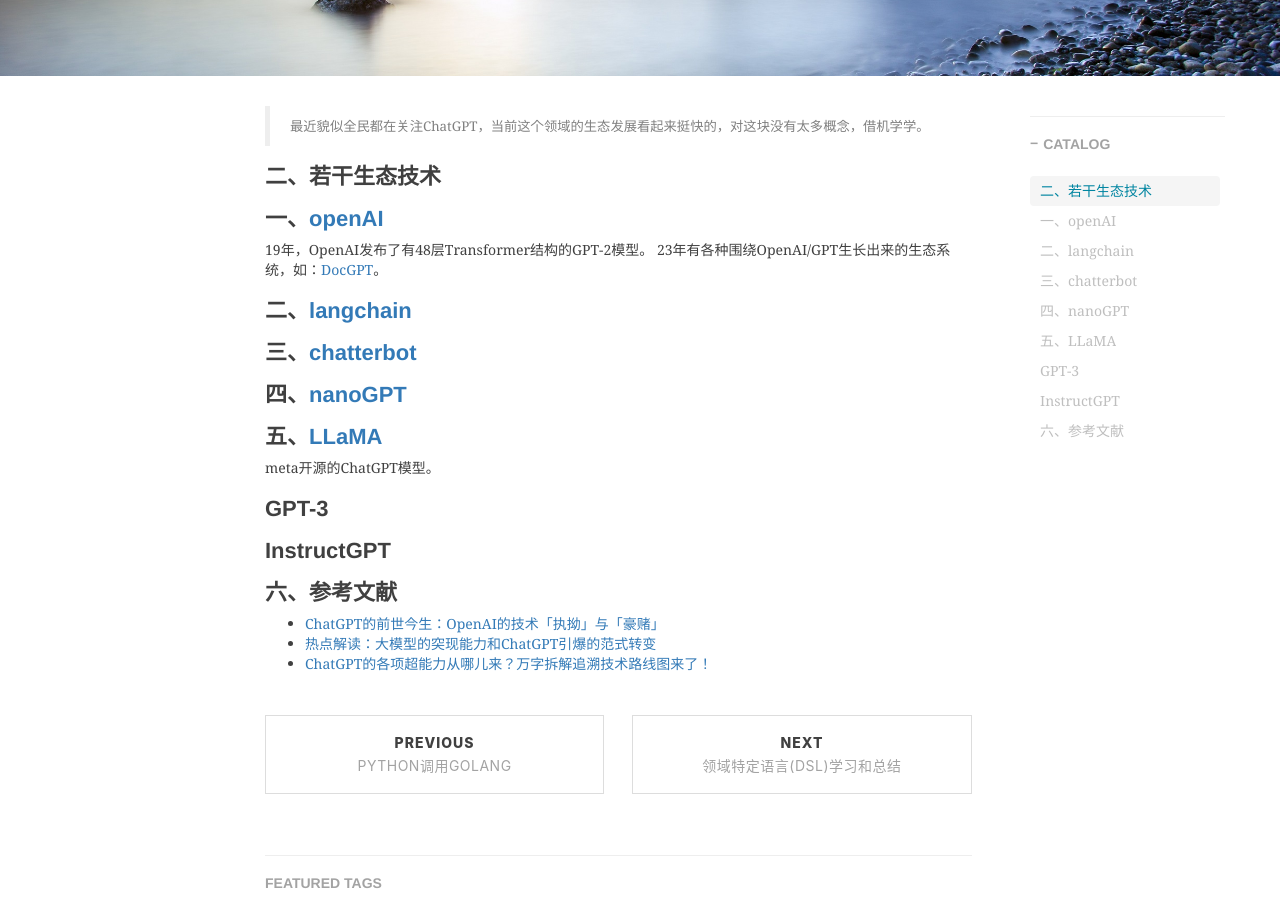
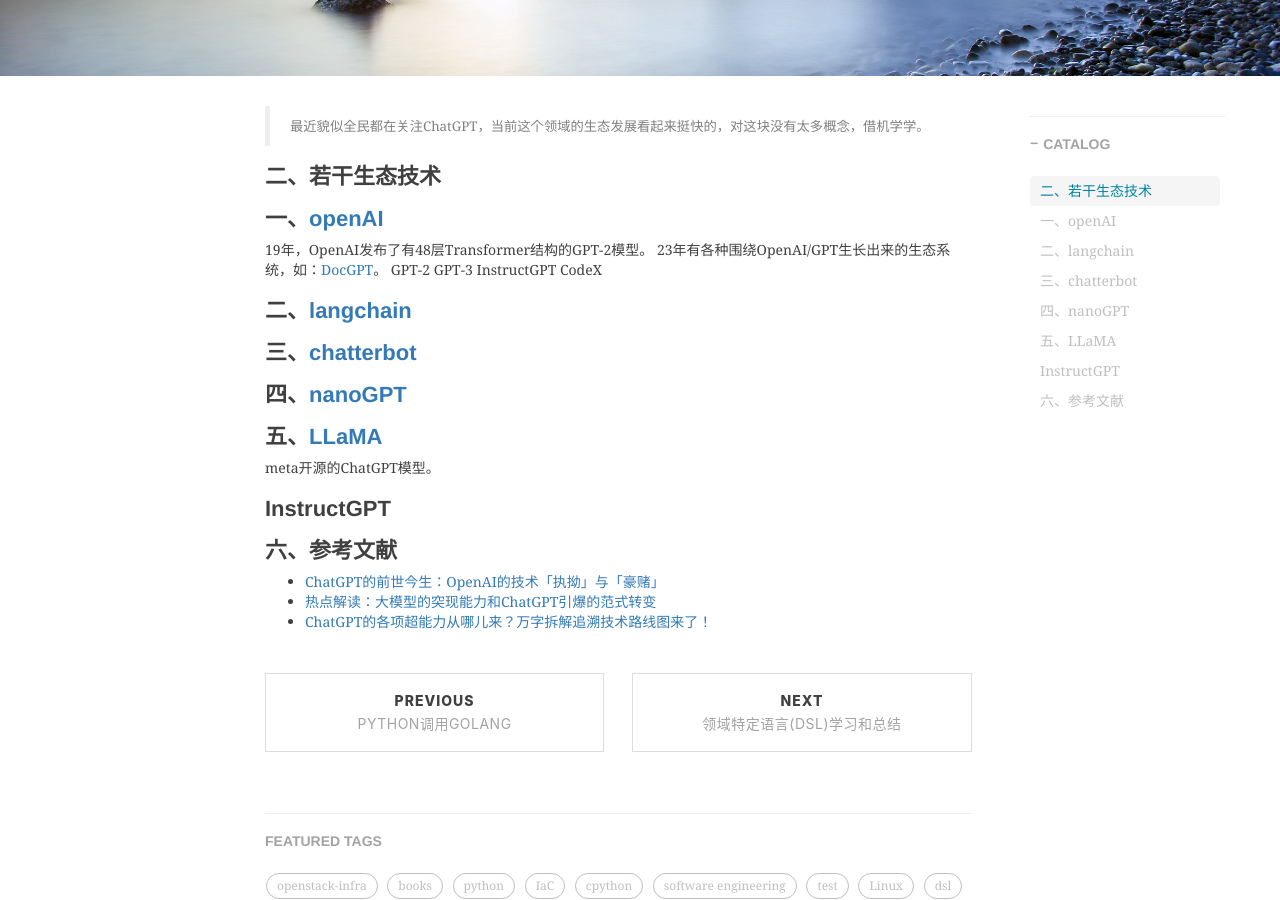
Before and after one commit to shihai1991/shihai1991.github.io, a Jekyll site: the page built from _posts/2023-02-16-openai生态调研.md, in a window 1280 px wide and 900 px high, scrolled down 379 px. Built offline with Jekyll 4.4.1, drawn with Linux system fonts in a browser that asks for light colours; nearby versions of some CDN libraries; comment, search, counter and statistics services are not loaded.

Commit message:
Update 2023-02-16-openai生态调研.md

```diff
--- a/_posts/2023-02-16-openai生态调研.md
+++ b/_posts/2023-02-16-openai生态调研.md
@@ -15,6 +15,10 @@
 # 一、[openAI](https://github.com/openai)
 19年，OpenAI发布了有48层Transformer结构的GPT-2模型。
 23年有各种围绕OpenAI/GPT生长出来的生态系统，如：[DocGPT](https://github.com/arc53/DocsGPT)。
+GPT-2
+GPT-3
+InstructGPT
+CodeX
 
 # 二、[langchain](https://langchain.readthedocs.io/en/latest/)
 
@@ -25,7 +29,7 @@
 # 五、[LLaMA](https://github.com/facebookresearch/llama)
 meta开源的ChatGPT模型。
 
-# GPT-3
+
 
 # InstructGPT
 
```
